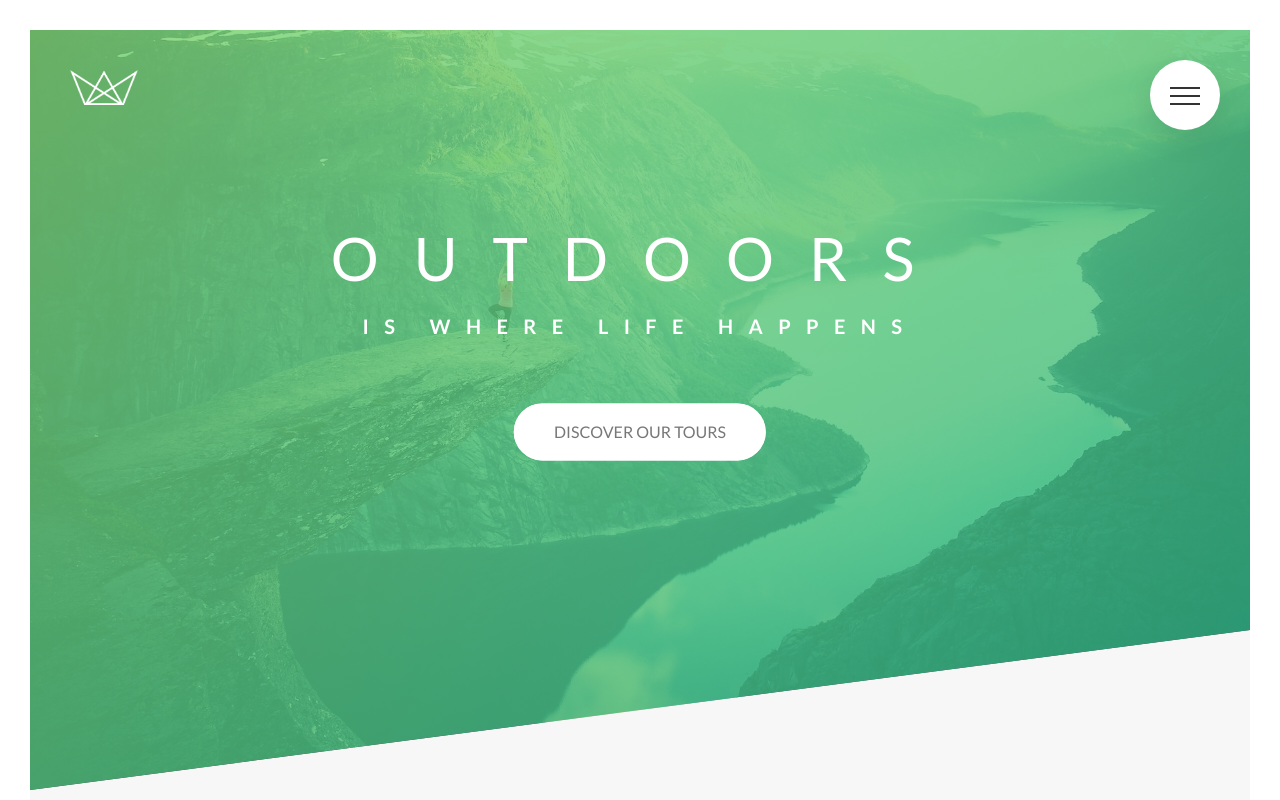
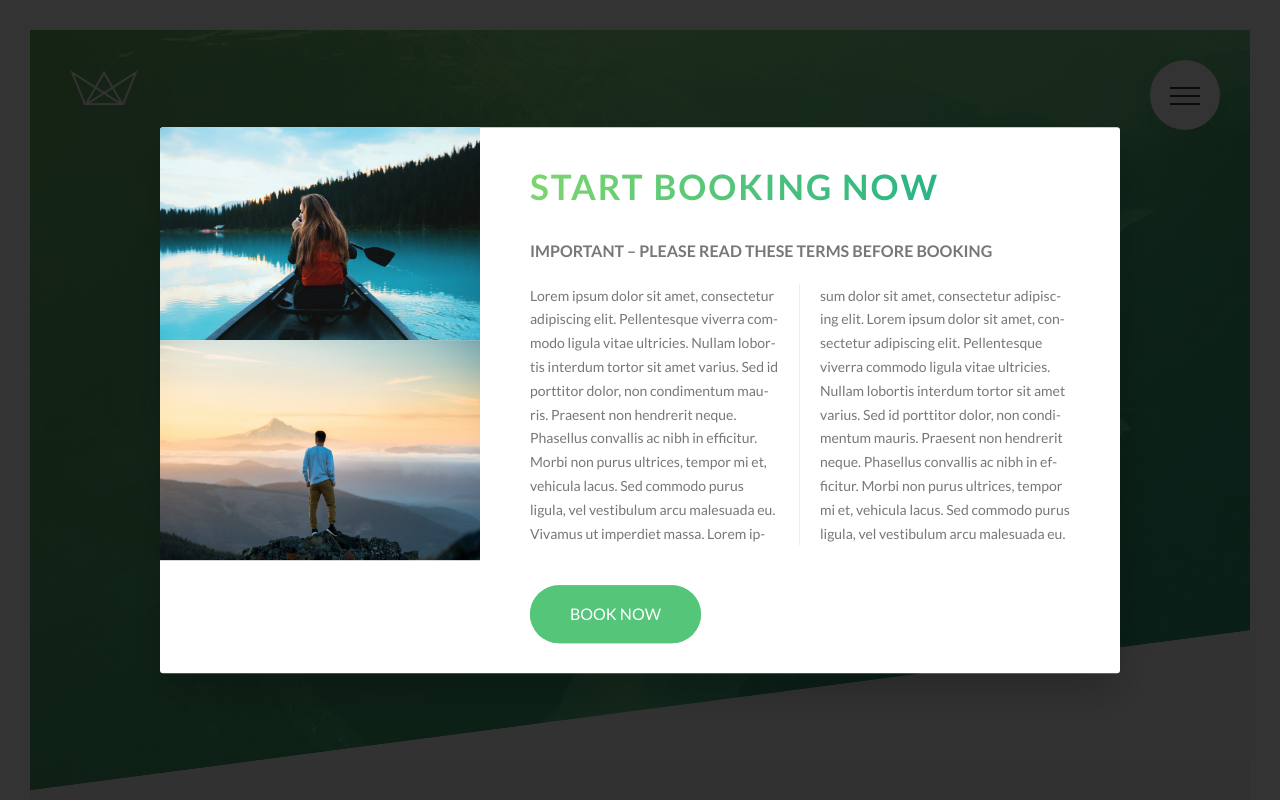
Before and after one commit to FcoJavierLpz/natours, a website: page index.html in a window 1280 px wide. Shown: the top 800 px of the page. Drawn offline with Linux system fonts and the light colour scheme.

Commit message:
adding popup

```diff
--- a/index.html
+++ b/index.html
@@ -13,9 +13,8 @@
     <title>Natours | Exciting tours for adventurous people</title>
   </head>
   <body>
-
     <div class="navigation">
-      <input type="checkbox" class="navigation__checkbox" id="navi-toggle">
+      <input type="checkbox" class="navigation__checkbox" id="navi-toggle" />
       <label for="navi-toggle" class="navigation__button">
         <span class="navigation__icon">&nbsp;</span>
       </label>
@@ -23,11 +22,21 @@
       <div class="navigation__background">&nbsp;</div>
       <nav class="navigation__nav">
         <ul class="navigation__list">
-          <li class="navigation__item"><a href="#" class="navigation__link"><span>01</span>About Natours</a></li>
-          <li class="navigation__item"><a href="#" class="navigation__link"><span>02</span>Your benfits</a></li>
-          <li class="navigation__item"><a href="#" class="navigation__link"><span>03</span>Popular tours</a></li>
-          <li class="navigation__item"><a href="#" class="navigation__link"><span>04</span>Stories</a></li>
-          <li class="navigation__item"><a href="#" class="navigation__link"><span>05</span>Book now</a></li>
+          <li class="navigation__item">
+            <a href="#" class="navigation__link"><span>01</span>About Natours</a>
+          </li>
+          <li class="navigation__item">
+            <a href="#" class="navigation__link"><span>02</span>Your benfits</a>
+          </li>
+          <li class="navigation__item">
+            <a href="#" class="navigation__link"><span>03</span>Popular tours</a>
+          </li>
+          <li class="navigation__item">
+            <a href="#" class="navigation__link"><span>04</span>Stories</a>
+          </li>
+          <li class="navigation__item">
+            <a href="#" class="navigation__link"><span>05</span>Book now</a>
+          </li>
         </ul>
       </nav>
     </div>
@@ -337,14 +346,38 @@
         <div class="col-1-of-2">
           <p class="footer__copyright">
             Built my <a href="#" class="footer__link">Francisco J. López</a> for his online couse
-            <a href="#" class="footer__link">Advanced CSS and Sass</a>. Copyright &copy; by Jonas
-            Schmedtmann. You are 100% allowed to use this webpage for both personal and commercial
-            use, but NOT to claim it as your own design. A credit to the original author, Jonas
-            Schmedtmann, is of course highly appreciated
+            <a href="#" class="footer__link">Advanced CSS and Sass</a>. Copyright &copy; by Jonas Schmedtmann. You are
+            100% allowed to use this webpage for both personal and commercial use, but NOT to claim it as your own
+            design. A credit to the original author, Jonas Schmedtmann, is of course highly appreciated
           </p>
         </div>
       </div>
     </footer>
+
+    <div class="popup">
+      <div class="popup__content">
+        <div class="popup__left">
+          <img src="img/nat-8.jpg" alt="Tour photo" class="popup__img" />
+          <img src="img/nat-9.jpg" alt="Tour photo" class="popup__img" />
+        </div>
+        <div class="popup__right">
+          <h2 class="heading-secondary u-margin-bottom-small">Start booking now</h2>
+          <h3 class="heading-tertiary u-margin-bottom-small">Important &ndash; Please read these terms before booking</h3>
+          <p class="popup__text">
+            Lorem ipsum dolor sit amet, consectetur adipiscing elit. Pellentesque viverra commodo ligula vitae
+            ultricies. Nullam lobortis interdum tortor sit amet varius. Sed id porttitor dolor, non condimentum mauris.
+            Praesent non hendrerit neque. Phasellus convallis ac nibh in efficitur. Morbi non purus ultrices, tempor mi
+            et, vehicula lacus. Sed commodo purus ligula, vel vestibulum arcu malesuada eu. Vivamus ut imperdiet massa.
+            Lorem ipsum dolor sit amet, consectetur adipiscing elit.
+            Lorem ipsum dolor sit amet, consectetur adipiscing elit. Pellentesque viverra commodo ligula vitae
+            ultricies. Nullam lobortis interdum tortor sit amet varius. Sed id porttitor dolor, non condimentum mauris.
+            Praesent non hendrerit neque. Phasellus convallis ac nibh in efficitur. Morbi non purus ultrices, tempor mi
+            et, vehicula lacus. Sed commodo purus ligula, vel vestibulum arcu malesuada eu.
+          </p>
+          <a href="#" class="btn btn--green">Book now</a>
+        </div>
+      </div>
+    </div>
 
     <!--
       <section class="grid-test">
--- a/sass/abstracts/_mixins.scss
+++ b/sass/abstracts/_mixins.scss
@@ -5,3 +5,10 @@
     clear: both;
   }
 }
+
+@mixin absCenter {
+  position: absolute;
+  top: 50%;
+  left: 50%;
+  transform: translate(-50%, -50%);
+}
--- a/sass/components/_card.scss
+++ b/sass/components/_card.scss
@@ -131,10 +131,7 @@
 
   // BACK SIDE STYLING
   &__cta {
-    position: absolute;
-    top: 50%;
-    left: 50%;
-    transform: translate(-50%, -50%);
+    @include absCenter;
     width: 90%;
   }
 
--- a/sass/components/_form.scss
+++ b/sass/components/_form.scss
@@ -73,15 +73,12 @@
     top: -.4rem;
 
     &::after {
+      @include absCenter;
       content: '';
       display: block;
       height: 1.3rem;
       width: 1.3rem;
       border-radius: 50%;
-      position: absolute;
-      top: 50%;
-      left: 50%;
-      transform: translate(-50%, -50%);
       background-color: $color-primary;
       opacity: 0;
       transition: opacity .2s;
--- /dev/null
+++ b/sass/components/_popup.scss
@@ -0,0 +1,54 @@
+.popup {
+  height: 100vh;
+  width: 100%;
+  position: fixed;
+  top: 0;
+  left: 0;
+  background-color: rgba($color-black, .8);
+  z-index: 9999;
+
+  &__content {
+    @include absCenter;
+    width: 75%;
+    background-color: $color-white;
+    box-shadow: 0 2rem 4rem rgba($color-black, .2);
+    border-radius: 3px;
+    display: table;
+    overflow: hidden;
+  }
+
+  &__left {
+    width: 33.333333%;
+    display: table-cell;
+  }
+
+  &__right {
+    width: 66.6666667%;
+    display: table-cell;
+    vertical-align: middle;
+    padding: 3rem 5rem;
+  }
+
+  &__img {
+    display: block;
+    width: 100%;
+  }
+
+  &__text {
+    font-size: 1.4rem;
+    margin-bottom: 4rem;
+
+    -moz-column-count: 2;
+    -moz-column-gap: 4rem;
+    -moz-column-rule: 1px solid $color-grey-light-2;
+
+    column-count: 2;
+    column-gap: 4rem;
+    column-rule: 1px solid $color-grey-light-2;
+
+    -moz-hyphens: auto;
+    -ms-hyphens: auto;
+    -webkit-hyphens: auto;
+    hyphens: auto;
+  }
+}
--- a/sass/layout/_navigation.scss
+++ b/sass/layout/_navigation.scss
@@ -44,10 +44,7 @@
   }
 
   &__list {
-    position: absolute;
-    top: 50%;
-    left: 50%;
-    transform: translate(-50%, -50%);
+    @include absCenter;
     list-style: none;
     text-align: center;
     width: 100%;
--- a/sass/main.scss
+++ b/sass/main.scss
@@ -13,6 +13,7 @@
 @import "components/composition";
 @import "components/feature-box";
 @import "components/form";
+@import "components/popup";
 @import "components/story";
 
 @import "layout/footer";
```
Also changed, not shown: css/style.css.
